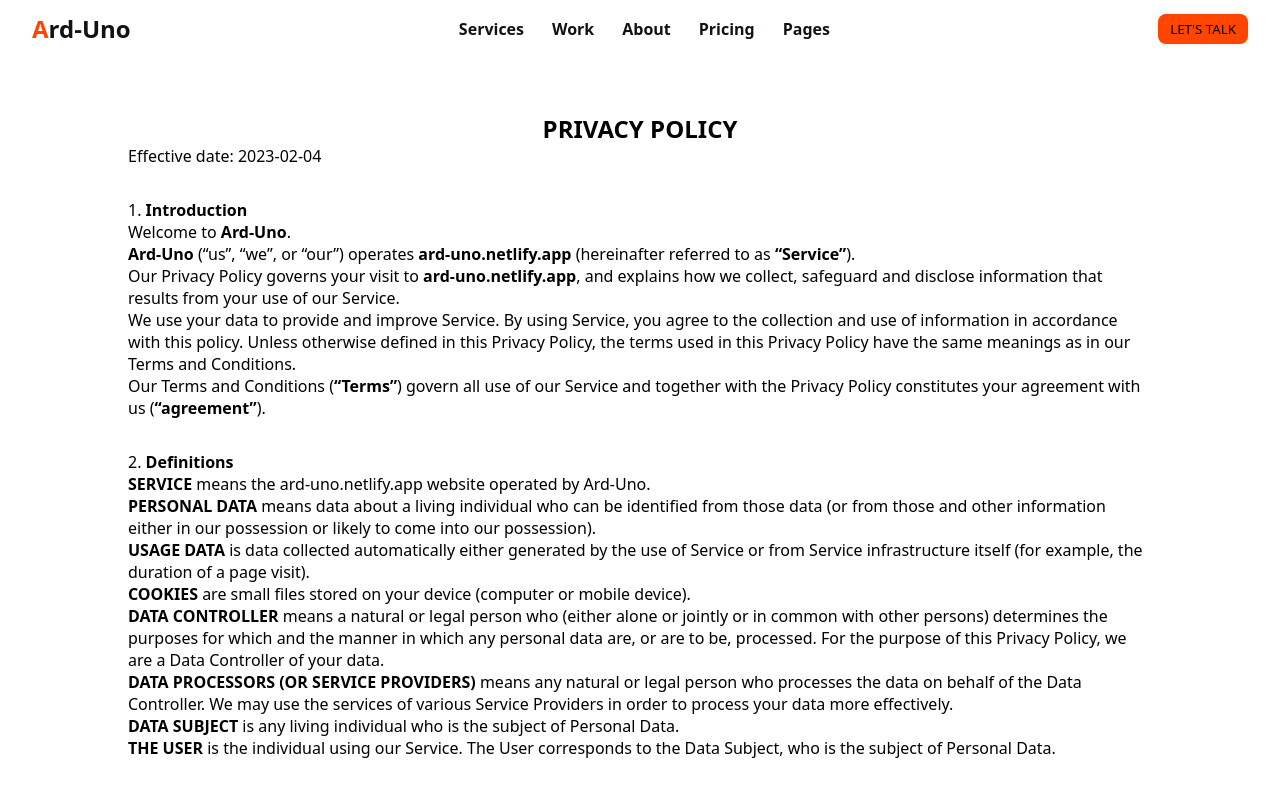
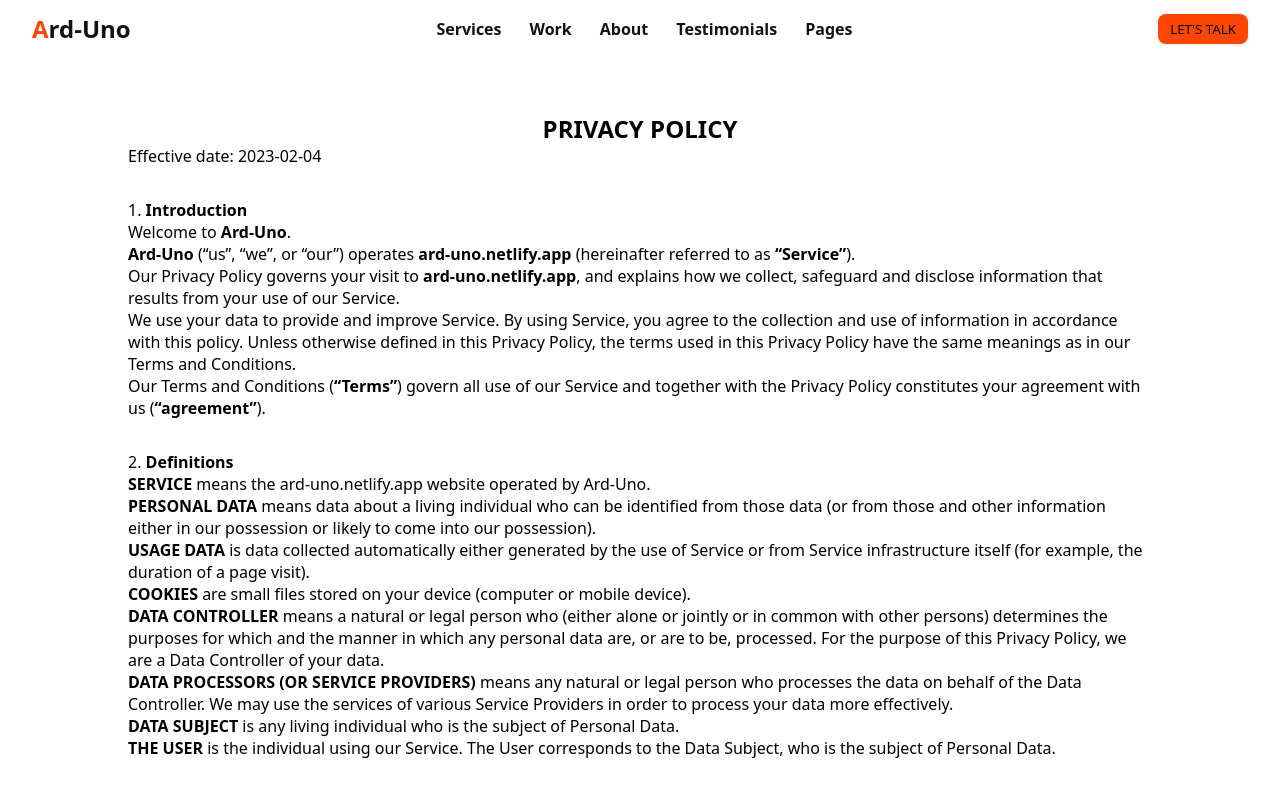
Before and after one commit to Choaib-ELMADI/ard-uno, a React (Create React App) app: page /privacy in a window 1280 px wide. Shown: the top 794 px of the page. Built offline with nearby package versions, Linux system fonts and the light colour scheme.

Commit message:
Add some styles

```diff
--- a/src/components/Create/Create.css
+++ b/src/components/Create/Create.css
@@ -63,11 +63,11 @@
 .what.last {
     background: var(--our__color);
     color: var(--white);
+    padding: 2rem 1.5rem;
 }
 
 .what.last b {
     text-transform: uppercase;
-    margin-bottom: 1;
 }
 
 .what.last h1 {
@@ -138,4 +138,8 @@
     .app__create-what .what {
         padding: .75rem 1rem;
     }
+
+    .what.last  {
+        padding: .75rem 1rem 2rem 1rem;
+    }
 }
--- a/src/components/Navbar/Navbar.jsx
+++ b/src/components/Navbar/Navbar.jsx
@@ -3,7 +3,7 @@ import { MdOutlineMenuOpen } from 'react-icons/md';
 import { IoClose } from 'react-icons/io5';
 
 import './Navbar.css';
-const main = ['Services', 'Work', 'About', 'Pricing', 'Pages'];
+const main = ['Services', 'Work', 'About', 'Testimonials', 'Pages'];
 
 
 
--- a/src/components/Testimonials/Testimonials.jsx
+++ b/src/components/Testimonials/Testimonials.jsx
@@ -14,7 +14,7 @@ const Testimonials = () => {
     }, [])
 
     return (
-        <div className='app__testimonials'>
+        <div id='Testimonials' className='app__testimonials'>
             <div data-aos="fade-down" className='app__testimonials-intro'>
                 <img src={ images.testimonials_intro } alt="testimonials" />
                 <div className="app__testimonials-intro-info">
```
